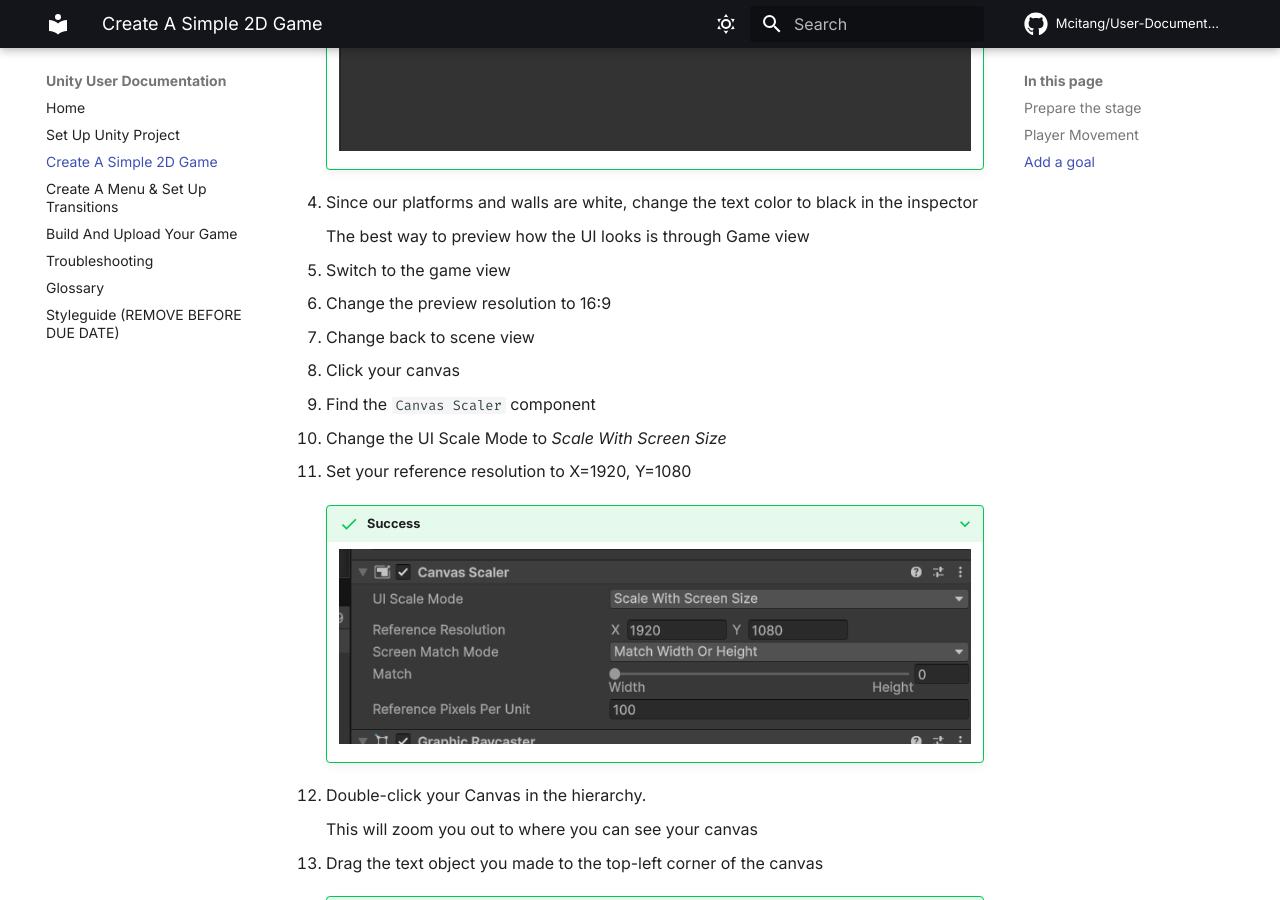
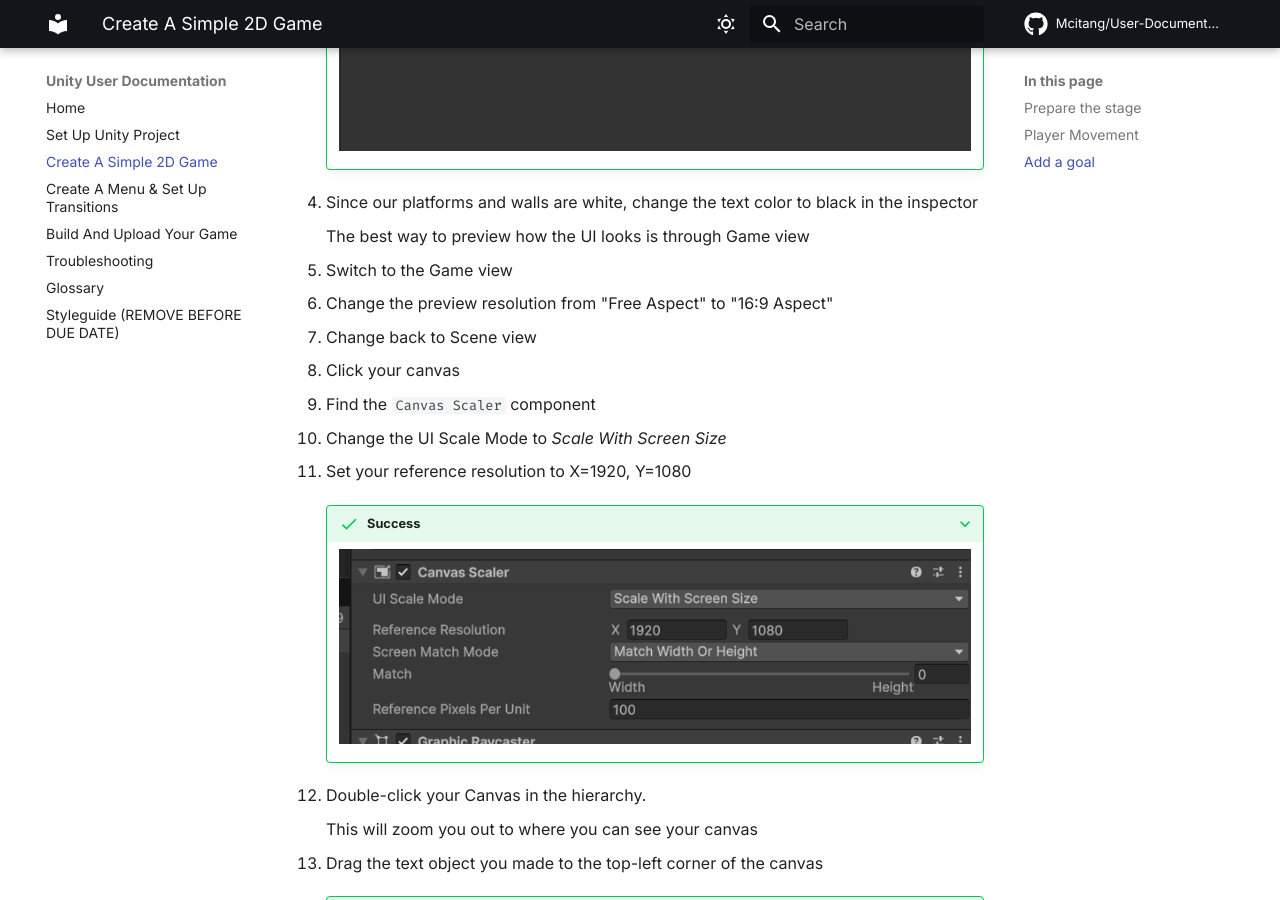
Before and after one commit to Mcitang/User-Documentation, an MkDocs documentation site: the page built from docs/make-game.md, in a window 1280 px wide and 900 px high, scrolled down 9375 px. Built offline with MkDocs 1.6.1 and Material for MkDocs 9.7.7, drawn with Linux system fonts in a browser that asks for light colours; emoji names are drawn with the system emoji font; comment, search, counter and statistics services are not loaded.

Commit message:
Add detail on changing preview aspect ratio

```diff
--- a/docs/make-game.md
+++ b/docs/make-game.md
@@ -306,11 +306,11 @@ Before hitting _Play_ though, we have to assign a value to the `Rigidbody2D` var
 
     The best way to preview how the UI looks is through Game view
 
-1. Switch to the game view
+1. Switch to the Game view
 
-1. Change the preview resolution to 16:9
+1. Change the preview resolution from "Free Aspect" to "16:9 Aspect"
 
-1. Change back to scene view
+1. Change back to Scene view
 
 1. Click your canvas
 
```
